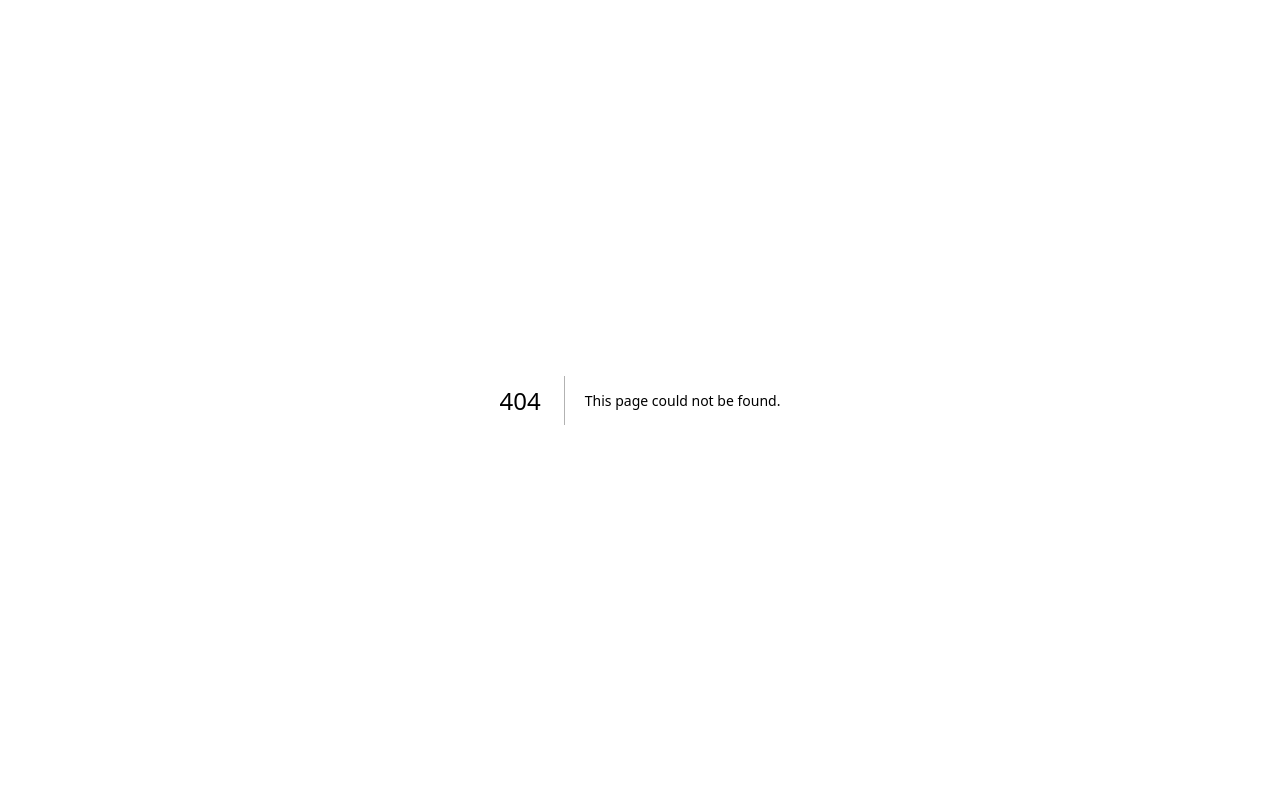
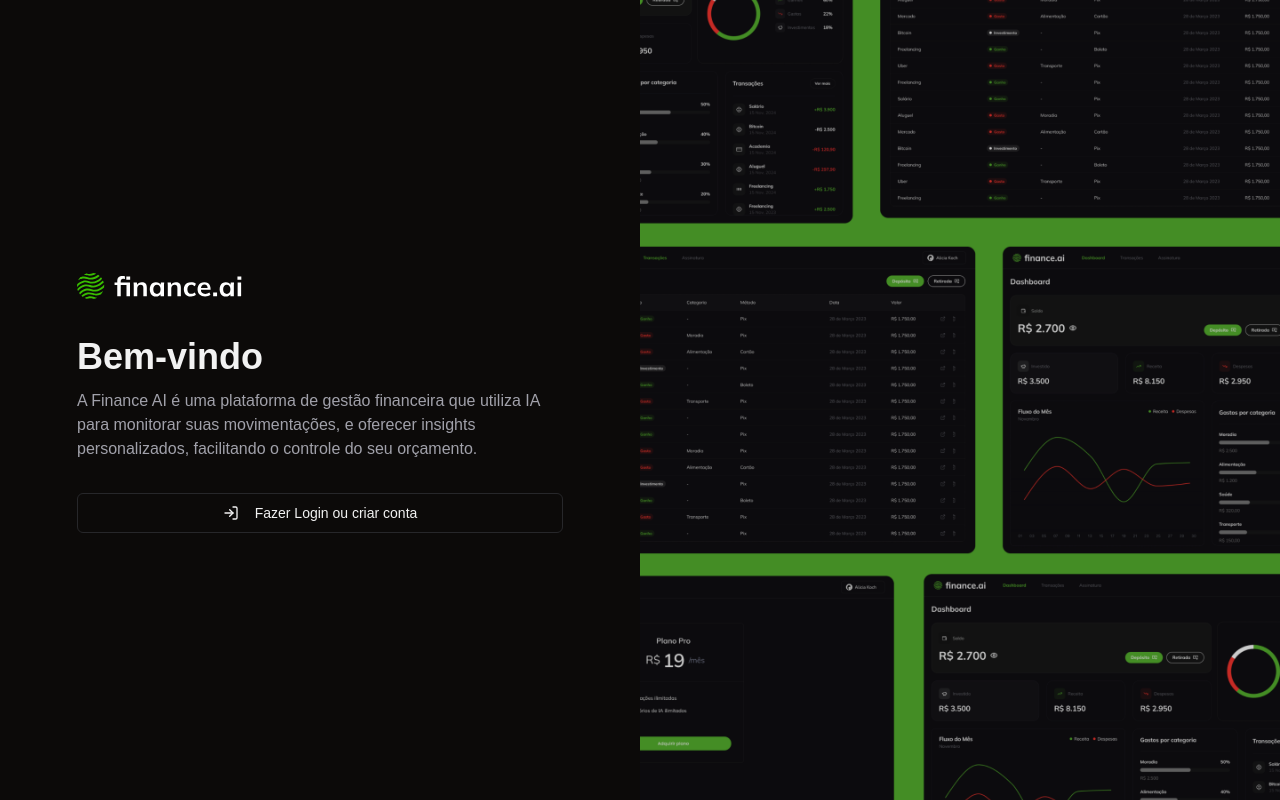
Before and after one commit to Andreeltonsf/financeai, a Next.js app: page /login in a window 1280 px wide. Before the commit this address had no page. Built offline with nearby package versions, Linux system fonts and the light colour scheme.

Commit message:
feat: add login page

```diff
--- a/app/globals.css
+++ b/app/globals.css
@@ -76,6 +76,6 @@
     @apply h-full;
   }
   body {
-    @apply h-full bg-background text-foreground;
+    @apply h-full bg-background text-foreground ;
   }
 }
--- /dev/null
+++ b/app/login/page.tsx
@@ -0,0 +1,34 @@
+import { LogInIcon } from "lucide-react";
+import Image from "next/image";
+import { Button } from "../_components/ui/button";
+
+
+const LoginPage = () => {
+  return (
+      <div className="grid h-full grid-cols-2">
+
+        {/* Esquerda */}
+       <div className="flex h-full max-w-[550px] mx-auto flex-col justify-center p-8">
+        <Image src="/logo.svg" width={173} height={39} alt="Logo" className="mb-8" />
+          <h1 className="mb-3 text-4xl font-bold">Bem-vindo</h1>
+          <p className="mb-8 text-muted-foreground">
+            A Finance AI é uma plataforma de gestão financeira que utiliza IA para monitorar suas movimentações, e oferecer insights personalizados, facilitando o controle do seu orçamento.
+          </p>
+
+          <Button variant="outline">
+            <LogInIcon className="mr-2"/>
+            Fazer Login ou criar conta
+          </Button>
+       </div>
+
+      {/* Direita */}
+       <div className="relative h-full w-full">
+          <Image src="/imagelogin.png" fill alt="Faça Login" className="object-cover" />
+       </div>
+      </div>
+
+
+  );
+};
+
+export default LoginPage;
```
Also changed, not shown: public/imagelogin.png (added), public/logo.svg (added).
